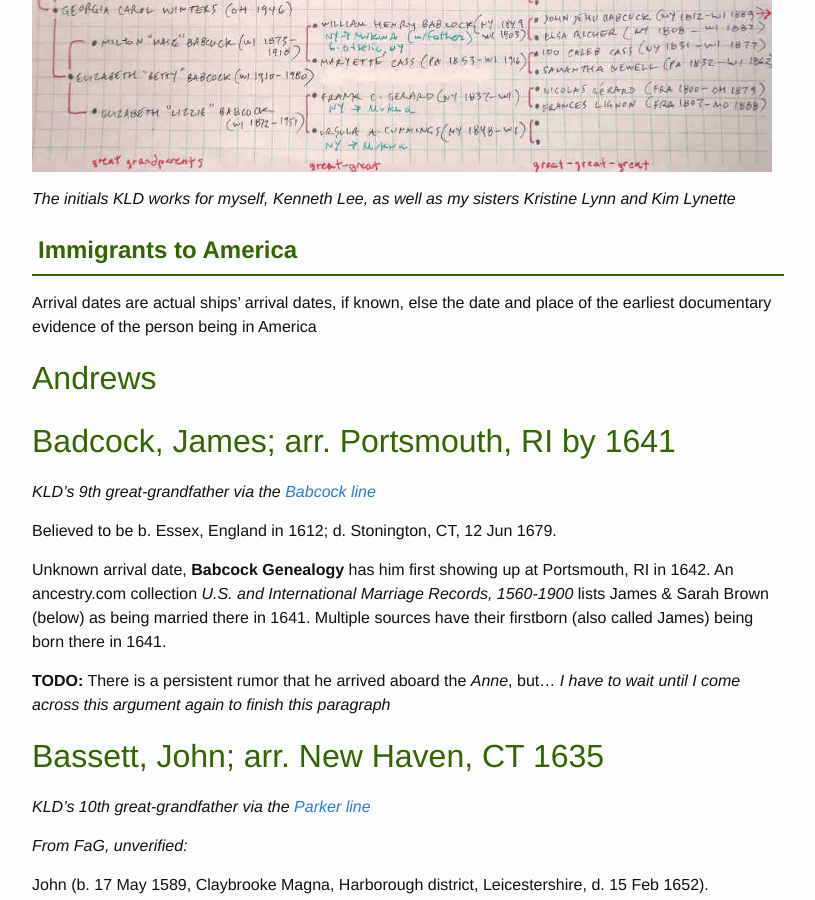
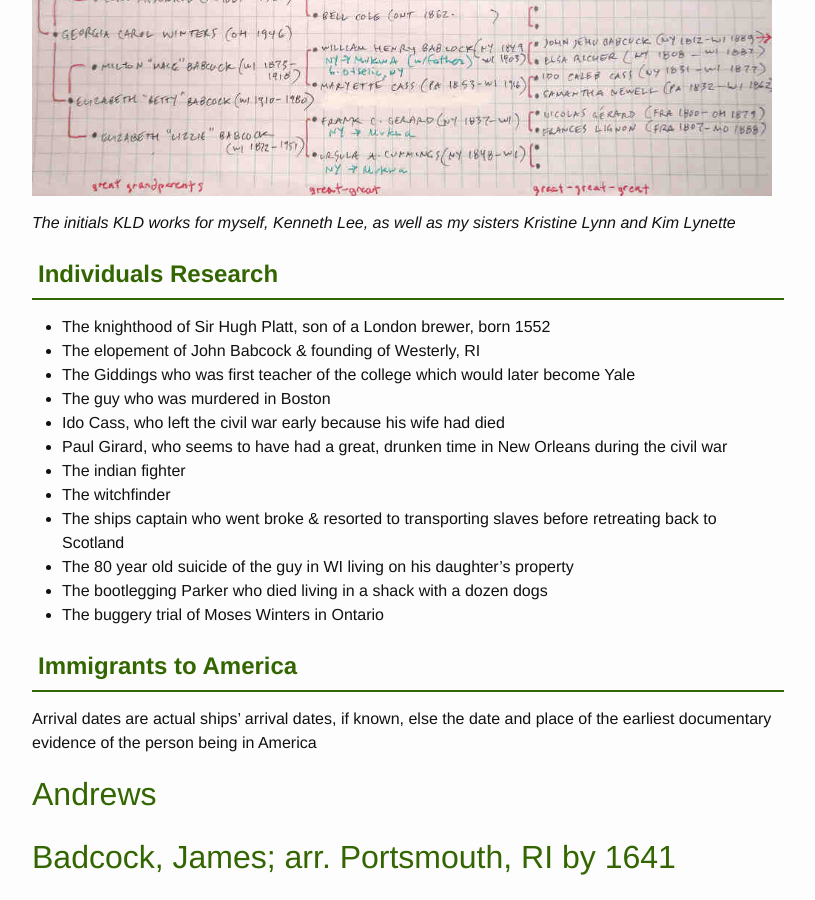
Before and after one commit to kennethd/kennethd.github.io, a Jekyll site: the page built from _posts/2019-04-11-genealogy-research.markdown, in a window 1280 px wide and 900 px high, scrolled down 3111 px. Shown: the whole window, without its empty margins (238-1053 px from the left). Built offline with Jekyll 4.4.1, drawn with Linux system fonts in a browser that asks for light colours.

Commit message:
placeholder 'Individuals Research' section

```diff
--- a/_posts/2019-04-11-genealogy-research.markdown
+++ b/_posts/2019-04-11-genealogy-research.markdown
@@ -14,6 +14,22 @@ categories: genealogy
 
 *The initials KLD works for myself, Kenneth Lee, as well as my sisters Kristine Lynn and Kim Lynette*
 
+# Individuals Research
+
+  * The knighthood of Sir Hugh Platt, son of a London brewer, born 1552
+  * The elopement of John Babcock & founding of Westerly, RI
+  * The Giddings who was first teacher of the college which would later become Yale
+  * The guy who was murdered in Boston
+  * Ido Cass, who left the civil war early because his wife had died
+  * Paul Girard, who seems to have had a great, drunken time in New Orleans
+    during the civil war
+  * The indian fighter
+  * The witchfinder
+  * The ships captain who went broke & resorted to transporting slaves before
+    retreating back to Scotland
+  * The 80 year old suicide of the guy in WI living on his daughter's property
+  * The bootlegging Parker who died living in a shack with a dozen dogs
+  * The buggery trial of Moses Winters in Ontario
 
 # Immigrants to America
 
```
